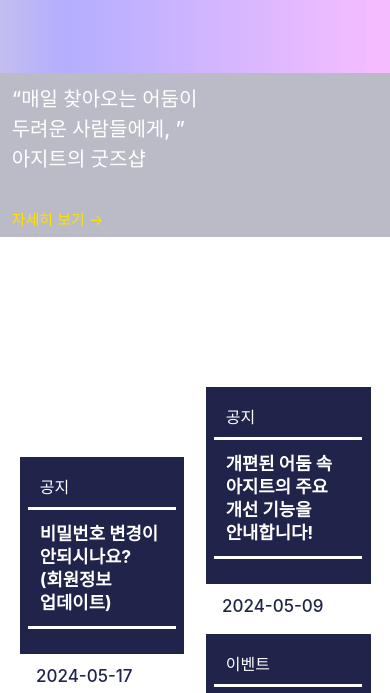
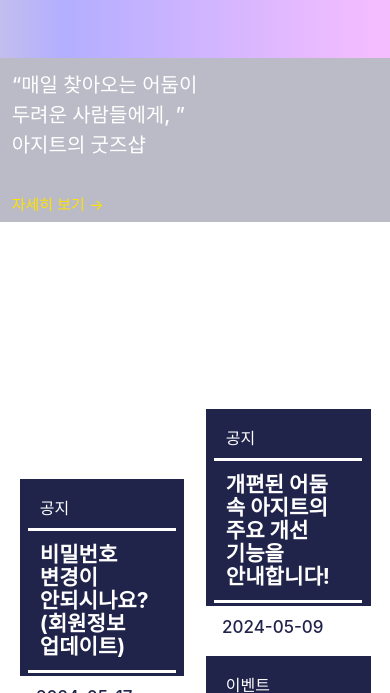
Before and after one commit to jangjiwon0/hideout_-respon, a plain HTML site: page index.html in a window 390 px wide. Shown: the part 1951-2644 px from the top of the page. Drawn offline with nearby package versions, Linux system fonts and the light colour scheme; a script that the page names is missing; a web font is replaced by a local one.

Commit message:
Add files via upload

```diff
--- a/css/style.css
+++ b/css/style.css
@@ -1312,8 +1312,9 @@ div.header_inner.on .search::placeholder{
         display: none;
     }
     .title{
-        font-size: 10vw;
+        font-size: 8vw;
         font-weight: 800;
+        line-height: 1.4;
     }
     .swiper-slide{
         display: flex;
@@ -1343,7 +1344,9 @@ div.header_inner.on .search::placeholder{
     #about{
         background-size: cover;
     }
-
+    .about_title img{
+        margin-bottom: 30px;
+    }
     .about_inner{
         padding-left: 50px;
         padding-right: 50px;
@@ -1561,7 +1564,7 @@ div.header_inner.on .search::placeholder{
     .notice_inner .navy_box{
         height: 197px;
         background-color: #20244A;
-        font-size: 2.1vh;
+        font-size: 2.5vh;
 
         padding: 10% 5%;
         box-sizing: border-box;
@@ -1612,14 +1615,10 @@ div.header_inner.on .search::placeholder{
 
     /*notice*/
     #notice{
-        height: 100vh;
+        height: 110vh;
     }
     .notice_inner{
         padding: 0 5%;
-    }
-    .notice_inner .title{
-        padding-bottom: 30px;
-        font-size: 9vw;
     }
     .notice_inner ul{
         flex-wrap: wrap;
@@ -1645,7 +1644,7 @@ div.header_inner.on .search::placeholder{
 /*insta*/
 #insta{
     width: 100%;
-    height: 90vh;
+    height: 100vh;
     background-image: url(../image/insta_bg_w.png);
     background-repeat: repeat-x;
     background-position: center;
@@ -1819,6 +1818,7 @@ div.header_inner.on .search::placeholder{
     }
     .footer_text p{
         line-height: 25px;
+        font-size: 14px;
     }
     .footer_text ul{
         padding-top: 40px;
```
